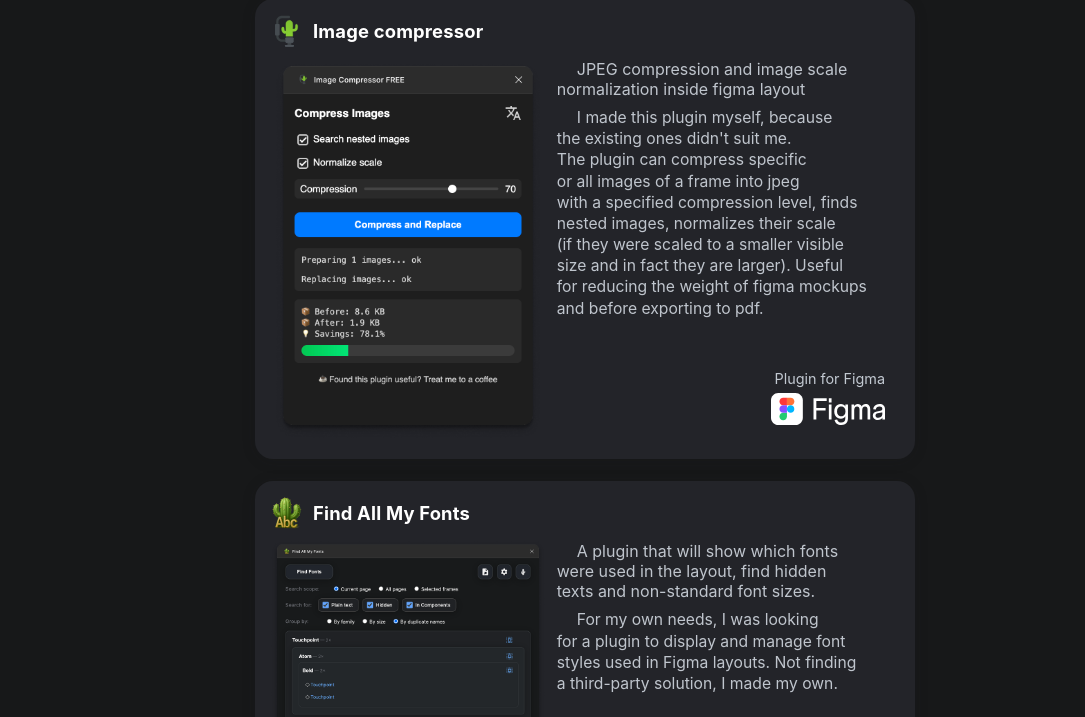
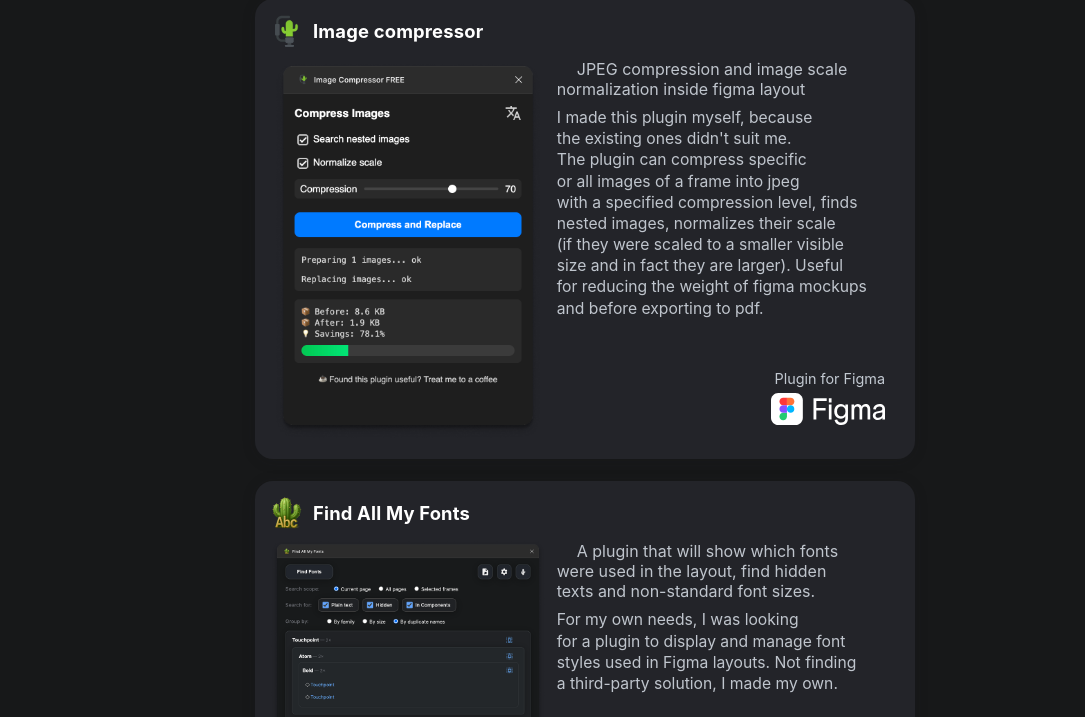
Before and after one commit to uxiscool/experience, a Jekyll site: the page built from pet-projects.md, in a window 1280 px wide. Shown: the part 235-952 px from the top of the page, without its empty margins (25-1110 px from the left). Built offline with Jekyll 4.4.1, drawn with Linux system fonts in a browser that asks for light colours.

Commit message:
Add files via upload

```diff
--- a/css/main.css
+++ b/css/main.css
@@ -386,10 +386,9 @@
   align-items:flex-start;
   min-width:0;
   padding-right: 32px;
-  text-indent: 20px;
 }
 
-.pp-subtitle{ color:#cdd3db; opacity:.92; font: size 98rem; }
+.pp-subtitle{ color:#cdd3db; opacity:.92; font: size 98rem; text-indent: 20px;}
 .pp-desc{ color:#cdd3db; opacity:.92; font-size:.98rem; line-height:1.35; }
 
 /* Футер — жёстко к правому нижнему углу */
```
